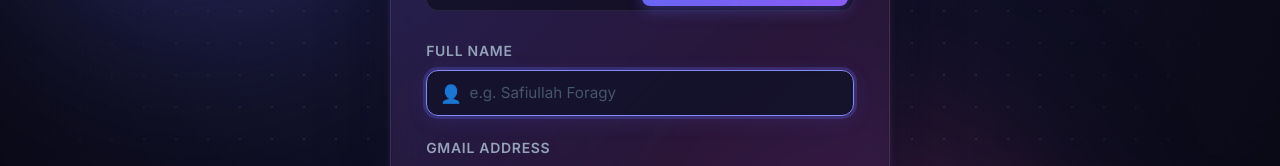
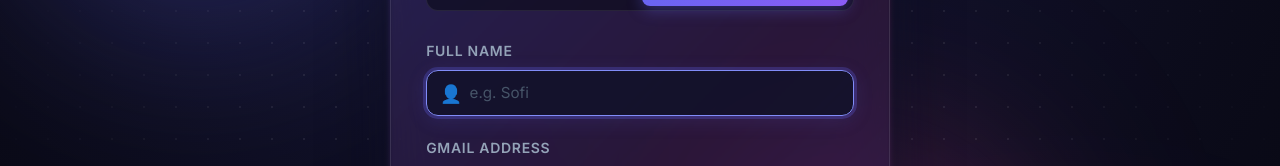
Before and after one commit to safiullah-foragy/ExAM_TAKEING_SITE, a React (Vite) app in the folder frontend/: page /signup in a window 1280 px wide. Shown: the part 357-523 px from the top of the page. Built offline with nearby package versions, Linux system fonts and the light colour scheme; no server answers.

Commit message:
chore: update placeholder example name to Sofi

```diff
--- a/frontend/src/pages/AdminDashboard.jsx
+++ b/frontend/src/pages/AdminDashboard.jsx
@@ -1336,7 +1336,7 @@ export default function AdminDashboard() {
                       className="form-input"
                       value={adminProfile.name || ''}
                       onChange={(e) => setAdminProfile((p) => ({ ...p, name: e.target.value }))}
-                      placeholder="e.g. Exam Controller / Safiullah Foragy"
+                      placeholder="e.g. Exam Controller / Sofi"
                       required
                     />
                   </div>
--- a/frontend/src/pages/SignupPage.jsx
+++ b/frontend/src/pages/SignupPage.jsx
@@ -112,7 +112,7 @@ export default function SignupPage() {
                 name="name"
                 type="text"
                 className="form-input"
-                placeholder="e.g. Safiullah Foragy"
+                placeholder="e.g. Sofi"
                 value={form.name}
                 onChange={handleChange}
                 required
```
